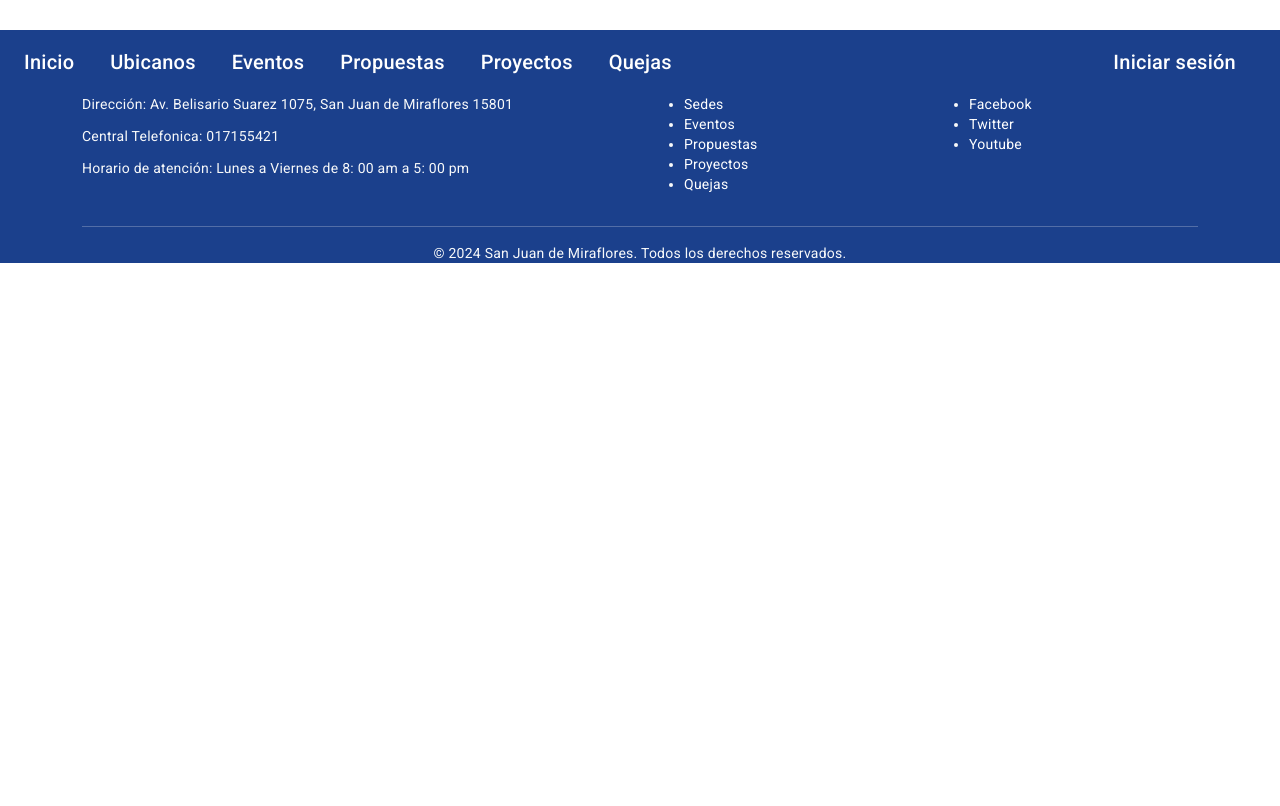
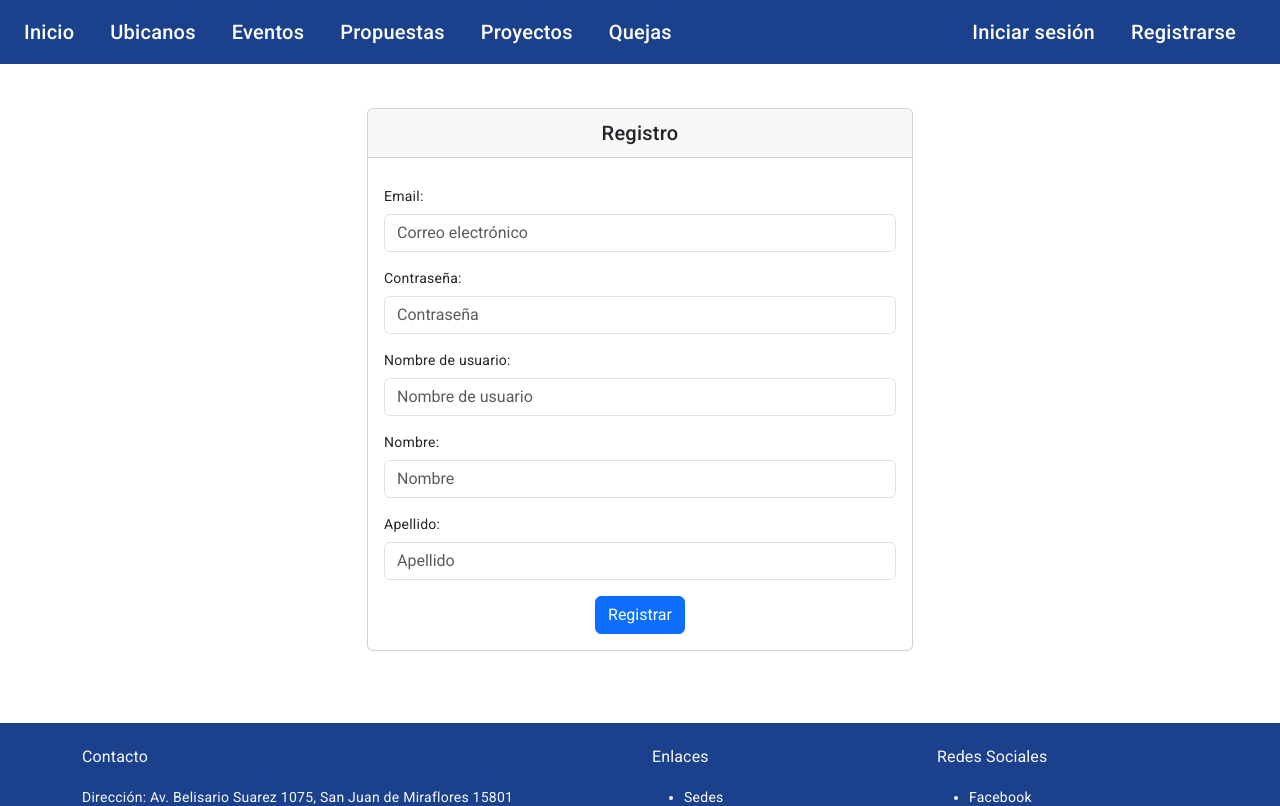
Before and after one commit to Josue-GIT/plataforma-comunitaria-frontend, an Angular app: page /registro in a window 1280 px wide. Before the commit this address led to /. Shown: the top 806 px of the page. Built offline with nearby package versions, Linux system fonts and the light colour scheme.

Commit message:
primer modelo del registro completado

```diff
--- a/src/app/app-routing.module.ts
+++ b/src/app/app-routing.module.ts
@@ -6,6 +6,7 @@ import { PropuestasComponent } from './pages/propuestas/propuestas.component';
 import { ProyectosComponent } from './pages/proyectos/proyectos.component';
 import { QuejasComponent } from './pages/quejas/quejas.component';
 import { LoginComponent } from './auth/login/login.component';
+import { RegistroComponent } from './auth/registro/registro.component';
 
 const routes: Routes = [
   { path: '', component: HomeComponent },
@@ -15,6 +16,7 @@ const routes: Routes = [
   { path: 'proyectos', component: ProyectosComponent},
   { path: 'quejas', component: QuejasComponent},
   { path: 'iniciar-sesion', component: LoginComponent },
+  { path: 'registro', component: RegistroComponent },
 ];
 
 @NgModule({
--- a/src/app/app.module.ts
+++ b/src/app/app.module.ts
@@ -20,6 +20,7 @@ import { PropuestasComponent } from './pages/propuestas/propuestas.component';
 import { ProyectosComponent } from './pages/proyectos/proyectos.component';
 import { QuejasComponent } from './pages/quejas/quejas.component';
 import { LoginComponent } from './auth/login/login.component';
+import { RegistroComponent } from './auth/registro/registro.component';
 
 @NgModule({
   declarations: [
@@ -31,7 +32,8 @@ import { LoginComponent } from './auth/login/login.component';
     PropuestasComponent,
     ProyectosComponent,
     QuejasComponent,
-    LoginComponent
+    LoginComponent,
+    RegistroComponent
   ],
   imports: [
     BrowserModule,
--- /dev/null
+++ b/src/app/auth/registro/registro.component.html
@@ -0,0 +1,42 @@
+<br><br><br>
+<form [formGroup]="registroForm" class="mt-5" style="margin-bottom: 72px;">
+    <div class="container">
+      <div class="row justify-content-center">
+        <div class="col-md-6">
+          <div class="card">
+            <div class="card-header text-center">
+              <h2 class="mb-0">Registro</h2>
+            </div>
+            <div class="card-body">
+              <p class="text-danger">{{ registroError }}</p>
+              <div class="mb-3">
+                <label for="inputEmail" class="form-label">Email:</label>
+                <input formControlName="email" type="email" class="form-control" id="inputEmail" aria-describedby="emailHelp" placeholder="Correo electrónico">
+              </div>
+              <div class="mb-3">
+                <label for="inputPassword" class="form-label">Contraseña:</label>
+                <input formControlName="password" type="password" class="form-control" id="inputPassword" placeholder="Contraseña">
+              </div>
+              <div class="mb-3">
+                <label for="inputUsername" class="form-label">Nombre de usuario:</label>
+                <input formControlName="username" type="text" class="form-control" id="inputUsername" placeholder="Nombre de usuario">
+              </div>
+              <div class="mb-3">
+                <label for="inputFirstname" class="form-label">Nombre:</label>
+                <input formControlName="nombre" type="text" class="form-control" id="inputFirstname" placeholder="Nombre">
+              </div>
+              <div class="mb-3">
+                <label for="inputLastname" class="form-label">Apellido:</label>
+                <input formControlName="apellido" type="text" class="form-control" id="inputLastname" placeholder="Apellido">
+              </div>
+              <!-- Puedes agregar más campos según sea necesario -->
+
+              <div class="text-center">
+                <button type="submit" (click)="registrar()" class="btn btn-primary">Registrar</button>
+              </div>
+            </div>
+          </div>
+        </div>
+      </div>
+    </div>
+  </form>
--- /dev/null
+++ b/src/app/auth/registro/registro.component.ts
@@ -0,0 +1,65 @@
+import { Component } from '@angular/core';
+import { FormBuilder, Validators } from '@angular/forms';
+import { Router } from '@angular/router';
+import { RegistroService } from 'src/app/service/registro/registro.service';
+import { RegistroRequest } from 'src/app/service/registro/RegistroRequest';
+
+@Component({
+  selector: 'app-registro',
+  templateUrl: './registro.component.html',
+  styleUrls: ['./registro.component.css']
+})
+export class RegistroComponent {
+  registroError: string = "";
+  registroForm = this.formBuilder.group({
+    username: ['', Validators.required],
+    email: ['', [Validators.required, Validators.email]],
+    password: ['', Validators.required],
+    nombre: ['', Validators.required],
+    apellido: ['', Validators.required],
+  });
+
+  constructor(private formBuilder: FormBuilder, private router: Router, private registroService: RegistroService) { }
+
+  get username() {
+    return this.registroForm.controls.username;
+  }
+
+  get email() {
+    return this.registroForm.controls.email;
+  }
+
+  get password() {
+    return this.registroForm.controls.password;
+  }
+
+  get nombre() {
+    return this.registroForm.controls.nombre;
+  }
+
+  get apellido() {
+    return this.registroForm.controls.apellido;
+  }
+
+  registrar() {
+    if (this.registroForm.valid) {
+      this.registroService.registrar(this.registroForm.value as RegistroRequest).subscribe({
+        next: (userData) => {
+          console.log(userData);
+        },
+        error: (errorData) => {
+          console.error(errorData);
+          this.registroError = errorData;
+        },
+        complete: () => {
+          console.info("Registro completo");
+          this.router.navigateByUrl('/home');
+          this.registroForm.reset();
+        }
+      });
+    } else {
+      this.registroForm.markAllAsTouched();
+      alert("Error");
+    }
+  }
+}
--- a/src/app/components/navbar/navbar.component.html
+++ b/src/app/components/navbar/navbar.component.html
@@ -30,5 +30,8 @@
         <a [routerLink]="'/iniciar-sesion'" mat-button class="example-icon favorite-icon mr20">
           <h1>Iniciar sesión</h1>
         </a>
+        <a [routerLink]="'/registro'" mat-button class="example-icon favorite-icon mr20">
+            <h1>Registrarse</h1>
+          </a>
       </ng-template>
 </mat-toolbar>
--- /dev/null
+++ b/src/app/service/registro/RegistroRequest.ts
@@ -0,0 +1,7 @@
+export interface RegistroRequest {
+    username: string;
+    nombre: string;
+    apellido: string;
+    email: string;
+    password: string;
+  }
--- /dev/null
+++ b/src/app/service/registro/registro.service.ts
@@ -0,0 +1,31 @@
+import { HttpClient, HttpErrorResponse } from '@angular/common/http';
+import { Injectable } from '@angular/core';
+import { Observable, catchError, throwError, tap } from 'rxjs';
+import { RegistroRequest } from './RegistroRequest';
+@Injectable({
+  providedIn: 'root'
+})
+
+export class RegistroService {
+  private apiUrl = 'http://localhost:8080';
+
+  constructor(private http: HttpClient) { }
+
+  registrar(datosRegistro: RegistroRequest): Observable<any> {
+    const url = `${this.apiUrl}/usuario/guardar`;
+
+    return this.http.post<any>(url, datosRegistro).pipe(
+      tap((userData) => console.log('Usuario registrado con éxito:', userData)),
+      catchError(this.handlerError)
+    );
+  }
+
+  private handlerError(error: HttpErrorResponse) {
+    if (error.status === 0) {
+      console.error('Se ha producido un error ', error.error);
+    } else {
+      console.error('Backend retornó el código de estado ', error);
+    }
+    return throwError(() => new Error('Algo falló. Por favor, inténtelo nuevamente.'));
+  }
+}
```
Also changed, not shown: src/app/auth/registro/registro.component.css (added), 2 other files (tests, documents, lock files or other folders).
